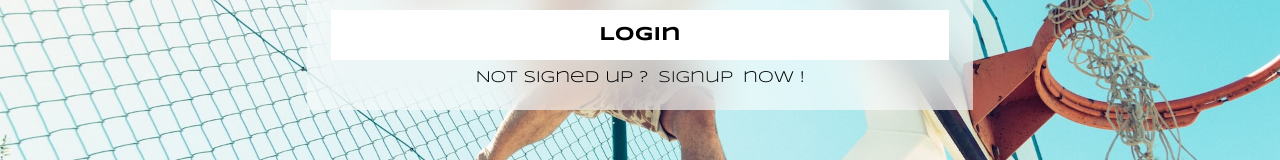
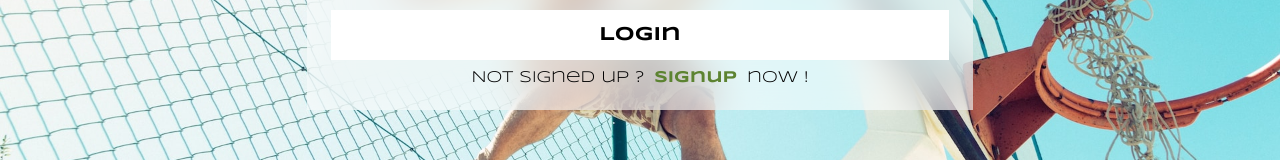
Before and after one commit to avinasdube/menhew, a React (Create React App) app in the folder client/: page /#/login in a window 1280 px wide. Shown: the part 436-596 px from the top of the page. Built offline with nearby package versions, Linux system fonts and the light colour scheme; a web font is replaced by a local one.

Commit message:
[modifiied] : added new attributes as props

```diff
--- a/client/src/components/NavButton/NavButton.js
+++ b/client/src/components/NavButton/NavButton.js
@@ -2,11 +2,12 @@ import React from 'react';
 import { Link } from 'react-router-dom';
 import './NavButton.scss';
 
-const NavButton = ({ link, children, navImg,  }) => {
+const NavButton = ({ link, children, navImg, fweight, fcolor }) => {
     return (
         <Link
             className="linkContainer"
-            to={link}>
+            to={link}
+            style={{fontWeight: `${fweight}`, color: `${fcolor}`}}>
             {navImg ?
                 <img src={navImg} alt=''></img> : ''}
             {children}
```
